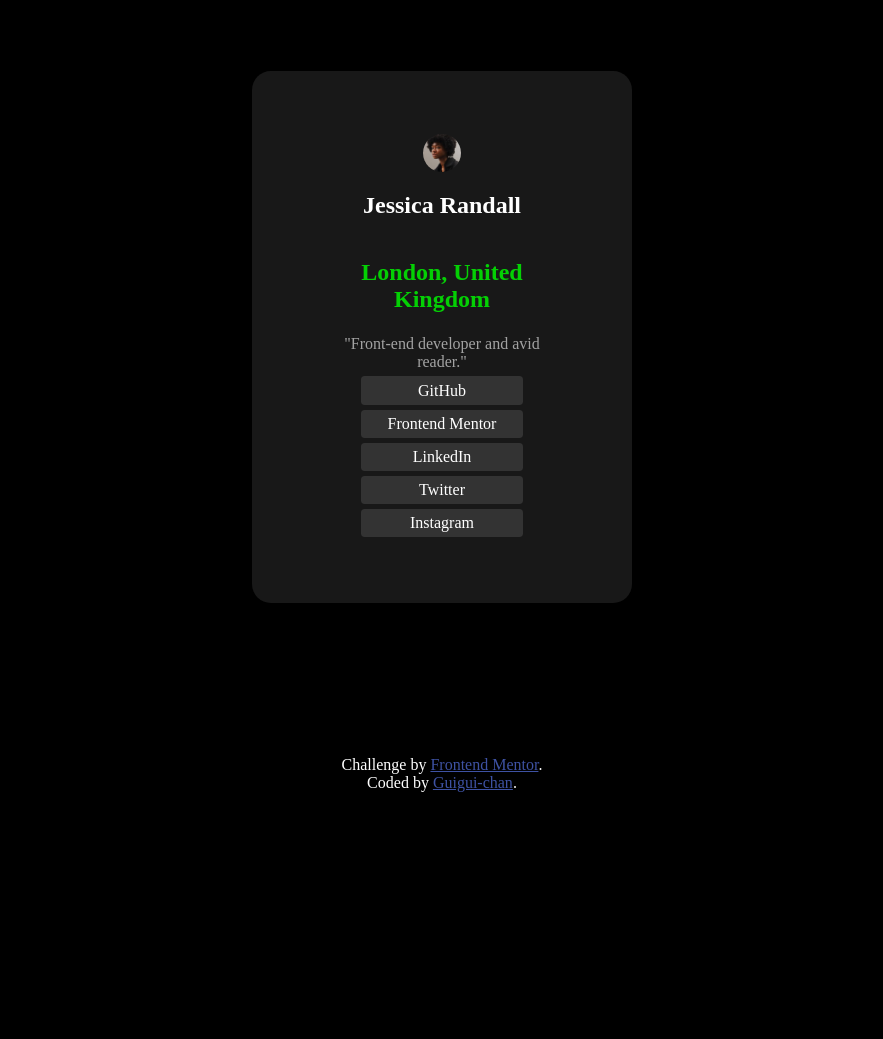
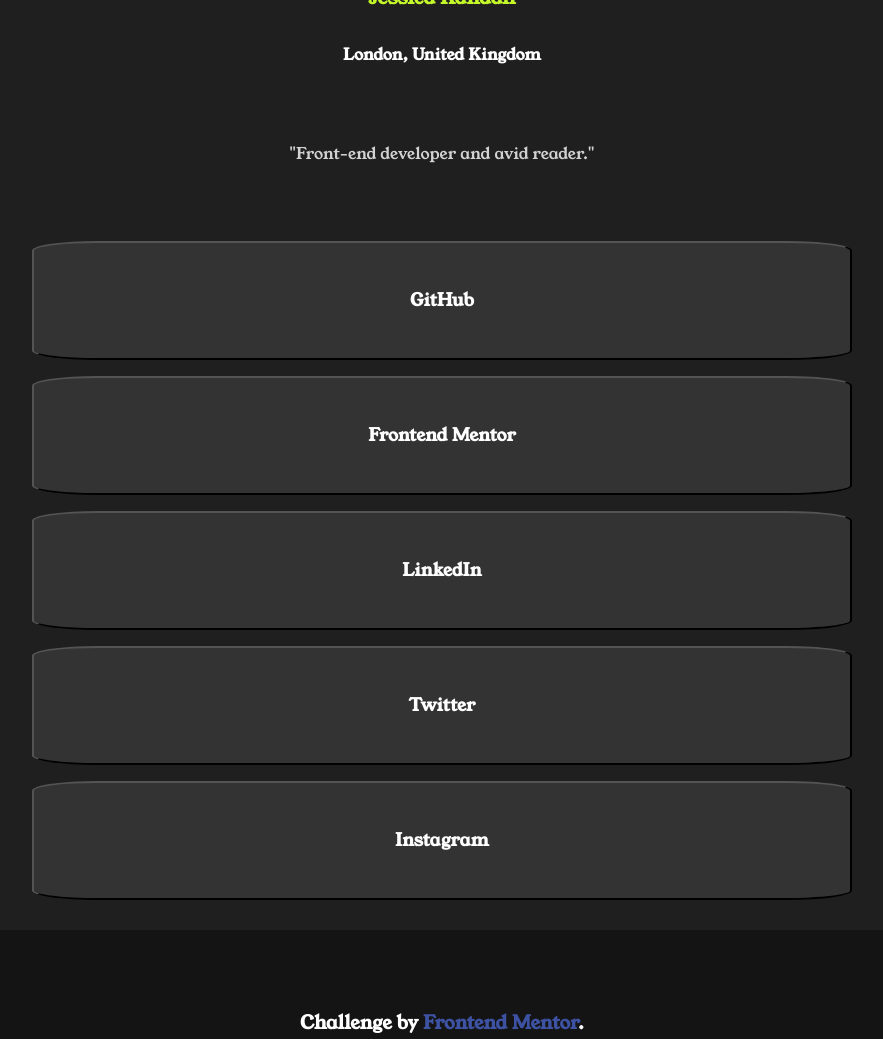
Before and after one commit to Guilherme-Porto-Silva/JessicaFrontendMentorGuigui-chan, a plain HTML site: page index.html in a window 1280 px wide. Shown: the top 1039 px of the page, without its empty margins (198-1081 px from the left). Before the commit the page ends 800 px from the top, so only its background shows below. Drawn offline with Linux system fonts and the light colour scheme.

Commit message:
Update index.html

```diff
--- a/index.html
+++ b/index.html
@@ -1,106 +1,139 @@
 <!DOCTYPE html>
 <html lang="en">
 <head>
+
   <meta charset="UTF-8">
-  <meta name="viewport" content="width=device-width, initial-scale=1.0"> <!-- displays site properly based on user's device -->
+  <meta name="viewport" content="width=device-width, initial-scale=1.0">
 
   <link rel="icon" type="image/png" sizes="32x32" href="./assets/images/favicon-32x32.png">
 
   <title>Frontend Mentor | Social links profile</title>
 
-  <!-- Feel free to remove these styles or customise in your own stylesheet 👍 -->
+  <link rel="preconnect" href="https://fonts.googleapis.com">
+  <link rel="preconnect" href="https://fonts.gstatic.com" crossorigin>
+  <link href="https://fonts.googleapis.com/css2?family=Inter:ital,opsz,wght@0,14..32,100..900;1,14..32,100..900&family=Manrope:wght@200..800&family=Young+Serif&display=swap" rel="stylesheet">
+
   <style>
 
-    body, section, .attribution{
-      background-color: black;
+*{
+    color: hsl(0, 0%, 100%);
     text-align: center;
+    font-family: "Young Serif", serif;
+    font-weight: 600;
+    font-size: clamp(14px, 1rem, larger);
+}
+
+body, section, div{
     display: flex;
     flex-direction: column;
     justify-content: center;
     align-items: center;
+    gap: 50px;
 }
 
-    h2, section a:hover{ color: lime; }
+body{
+    height: 100vh;
+    background-color: hsl(0, 0%, 8%);
+}
 
 section{
-      background-color: #181818;
-      justify-content: space-evenly;
+    background-color: hsl(0, 0%, 12%);
     width: 80%;
-      padding: 5%;
-      border-radius: 5mm;
-
-     a{
-      background-color: #333333;
-      text-decoration: none;
-      width: 60%;
-      padding: 2%;
-      border-radius: 1mm;
+    padding: 20px;
+    border-radius: 5%;
 }
 
-     a:hover{
-      background-color: green;
-      transition: 1s;
-      }
+div{
+    gap: 1rem;
+    width: 90%;
+    margin: 10px;
 }
 
 img{
-        width: 15%;
-        border-radius: 1cm;
+    width: 20%;
+    border-radius: 50%;
 }
 
-      h2{ opacity: 0.8; }
+h1{
+    font-size: 120%;
+    font-weight: 700;
+    color: hsl(75, 94%, 57%);
+}
 
-      p{ opacity: 0.6; }
+p{
+    opacity: 0.8;
+    font-weight: 400;
+}
 
-      section, section a, p{ margin: 1%; }
+button{
+    background-color: hsl(0, 0%, 20%);
+    font-size: 110%;
+    border-radius: 8%;
+    padding: 5% 0;
+    width: 90%;
+    cursor: pointer;
+}
 
-      section, section a, .attribution{ color: #ffffff; }
+button:hover{
+    background-color: hsl(75, 94%, 57%);
+    color: hsl(0, 0%, 8%);
+    transition: 0.3s;
+}
 
-    .attribution{
-      position: absolute;
-      bottom: 1%;
-      a{ color: hsl(228, 45%, 44%); }
+ a {
+    color: hsl(228, 45%, 44%);
+    text-decoration: none;
 }
-    @media screen and (min-width: 800px) { img{ border-radius: 3cm; } }
-    @media screen and (min-width: 1000px) {
-      section{
-      width: 20%;
-      margin: 5%;
-      }
-     }
+
+ a:hover { color: gold; }
+
+ .attribution{ gap: 0.1rem; }
+
+ @media screen and (min-width: 1440px) { section{ width: 50rem; } }
+
   </style>
+
 </head>
+
 <body>
+
   <section>
-  <img src="./assets/images/avatar-jessica.jpeg" alt="Jessica's avatar">
-  <h1>
-    <b> Jessica Randall </b>
-  </h1>
-  <h2> London, United Kingdom </h2>
+
+    <img src="./assets/images/avatar-jessica.jpeg" alt="Jessica's avatar photograph">
+
+    <div>
+
+      <h1> Jessica Randall </h1>
+
+      <b> London, United Kingdom </b>
+
+    </div>
+
     <p> "Front-end developer and avid reader." </p>
-  <a href="https://github.com/Guilherme-Porto-Silva/Guilherme-Porto-Silva" target="_blank" rel="noopener noreferrer">
-    GitHub
-  </a>
-  <a href="https://www.frontendmentor.io/home" target="_blank" rel="noopener noreferrer">
-    Frontend Mentor
-  </a>
-    <a href="https://www.linkedin.com/in/guilherme-porto-e-silva-a7b72a312?utm_source=share&utm_campaign=share_via&utm_content=profile&utm_medium=android_app" target="_blank" rel="noopener noreferrer">
-      LinkedIn
-    </a>
-      <a href="https://youtu.be/rtI-LFV9fVU?feature=shared" target="_blank" rel="noopener noreferrer">
-        Twitter
-    </a>
-<a href="https://www.instagram.com/guilhermeportoe?utm_source=qr&igsh=MW9kNjEwc25hbGhveg==" target="_blank" rel="noopener noreferrer">
-          Instagram
-  </a>
+
+    <div>
+
+      <button> GitHub </button>
+
+      <button> Frontend Mentor </button>
+
+      <button> LinkedIn </button>
+
+      <button> Twitter </button>
+
+      <button> Instagram </button>
+
+    </div>
+
   </section>
+
   <div class="attribution">
-    <article>
-      Challenge by <a href="https://www.frontendmentor.io?ref=challenge" target="_blank">Frontend Mentor</a>.
-    </article>
-    <article>
-    Coded by <a href="https://github.com/Guilherme-Porto-Silva/Guilherme-Porto-Silva">Guigui-chan</a>.
-  </article>
+
+    <h3> Challenge by <a href="https://www.frontendmentor.io?ref=challenge" target="_blank">Frontend Mentor</a>. </h3>
+
+    <h3> Coded by <a href="https://github.com/Guilherme-Porto-Silva/">Guigui-chan</a>. </h3>
+
   </div>
+
 </body>
 </html>
```
Lines whose indentation alone changed are shown as unchanged.
